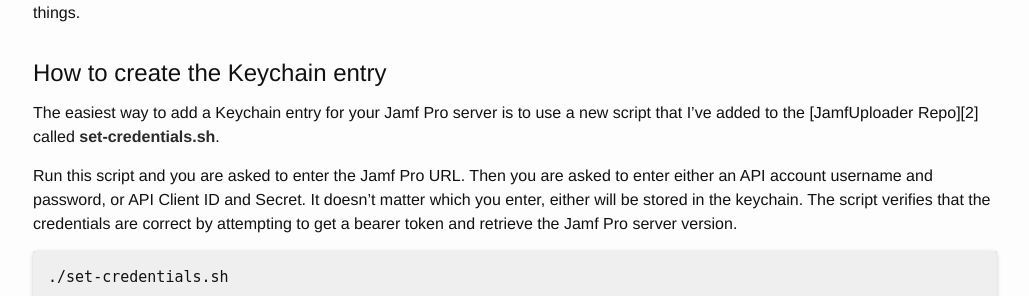
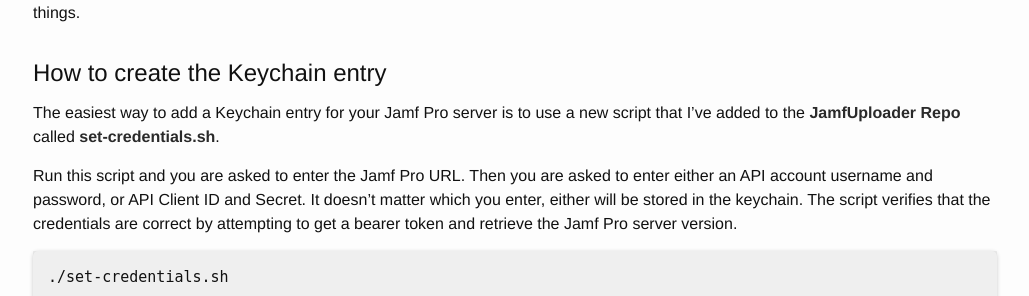
Before and after one commit to grahampugh/grahampugh.github.io, a Jekyll site: the page built from _posts/2025-03-14-jamfuploader-keychain.md, in a window 1280 px wide and 900 px high, scrolled down 1286 px. Shown: the part 156-452 px from the top of the window, without its empty margins (125-1154 px from the left). Built offline with Jekyll 4.4.1, drawn with Linux system fonts in a browser that asks for light colours; comment, search, counter and statistics services are not loaded; some of the changed lines change nothing that is shown.

Commit message:
add missing link

```diff
--- a/_posts/2025-03-14-jamfuploader-keychain.md
+++ b/_posts/2025-03-14-jamfuploader-keychain.md
@@ -106,6 +106,7 @@
 
 I'm glad to finally be able to avoid Jamf Pro credentials having to be stored in AutoPkg prefs and being saved to the receipts, and I hope you'll find this a convenient, more secure, and reliable way of using JamfUploader when running AutoPkg on a real Mac.
 
+[2]: https://github.com/grahampugh/jamf-upload
 [3]: https://github.com/grahampugh/jamf-upload/blob/main/set-credentials.sh
 [4]: https://github.com/grahampugh/multitenant-jamf-tools
 
```
